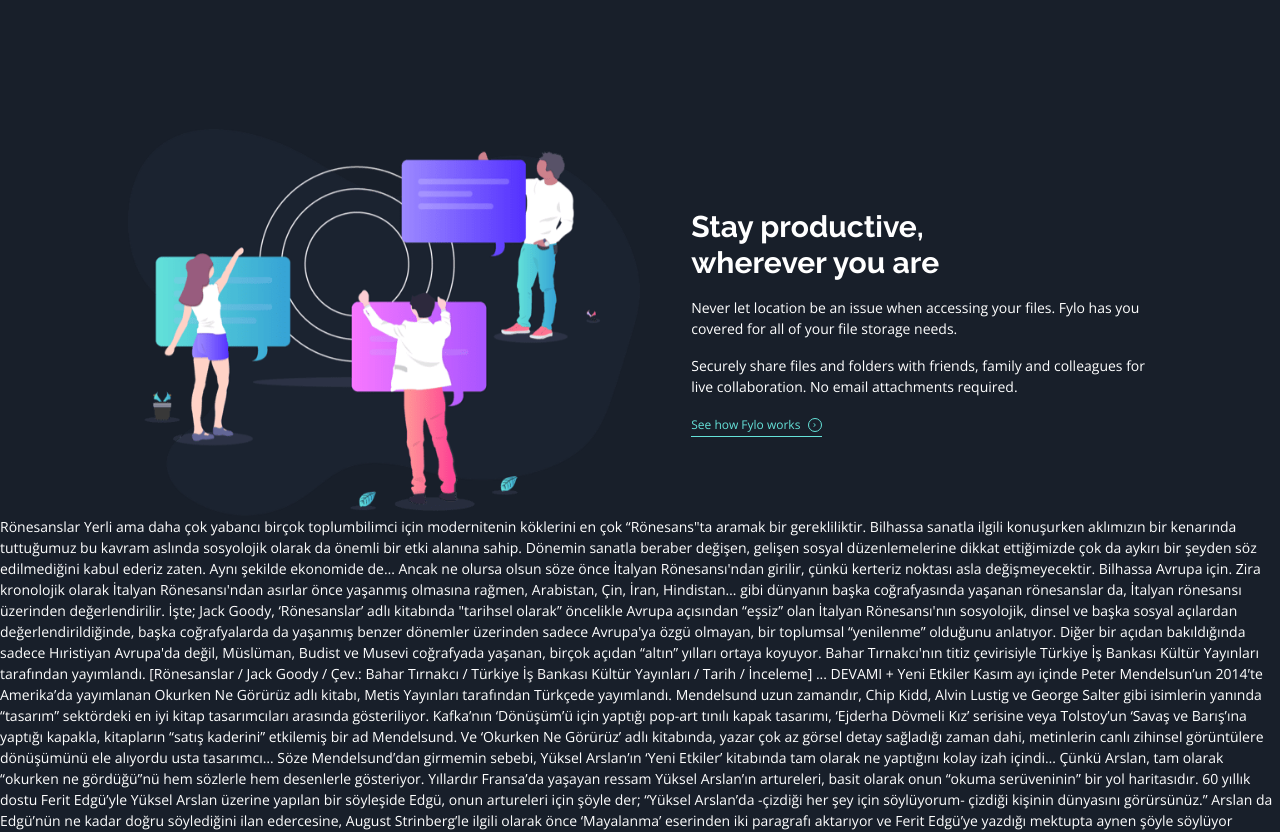
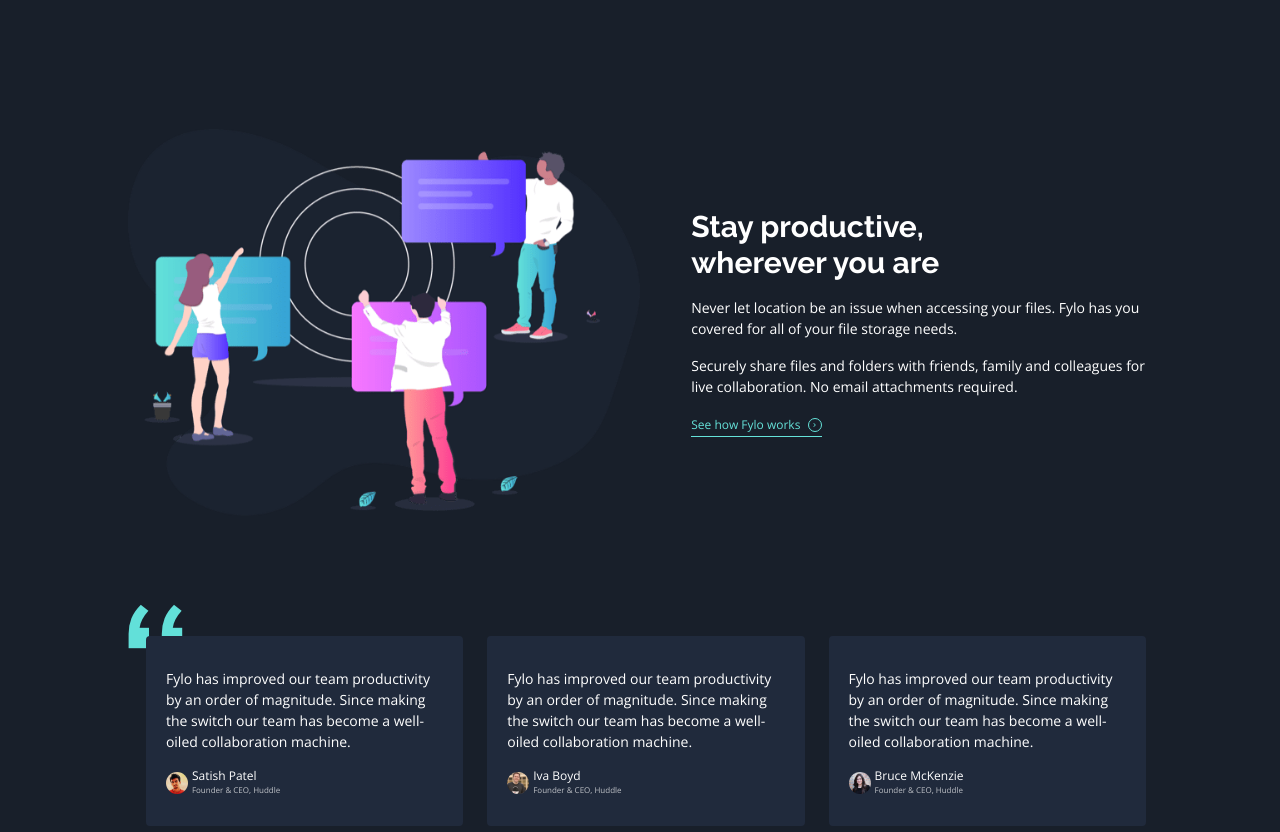
Before and after one commit to ulascan54/fylo-frontend, a Vue app: page / in a window 1280 px wide. Shown: the part 1520-2352 px from the top of the page. Built offline with nearby package versions, Linux system fonts and the light colour scheme.

Commit message:
comment alanı yapıldı

```diff
--- a/src/assets/style.css
+++ b/src/assets/style.css
@@ -38,7 +38,10 @@
       @apply fixed w-full;
     }
     .header{
-      @apply  bg-b-email flex items-center justify-between lg:py-12 lg:px-10 md:py-12 md:px-10 py-6 px-4 relative;
+      @apply  bg-b-email flex items-center justify-between lg:py-12 lg:px-10 md:py-12 md:px-10 py-6 px-4 relative transition-all border-g-call-cyan;
+    }
+    .onscroll{
+      @apply lg:py-8 lg:px-6 md:py-6 md:px-4 py-4 px-4 border-opacity-5 border-g-call-cyan border-b ;
     }
     .header .link{
       @apply hidden md:flex justify-between  items-center  w-full;
@@ -82,9 +85,21 @@
       @apply flex items-center justify-center;
     }
     .team{
-      @apply flex flex-col   md:flex-row px-10 lg:px-32 justify-between mt-10;
+      @apply flex flex-col   md:flex-row px-10 lg:px-32 justify-between py-10;
     }
     .team-card{
       @apply flex flex-col text-left md:w-[45%] h-auto justify-center;
     }
+    .avatar-container{
+      @apply flex w-full;
+    }
+    .avatar-text{
+      @apply flex flex-col ml-1 justify-center text-left h-5;
+    }
+    .avatar{
+      @apply rounded-full inline-flex;
+    }
+    .avatar img{
+      @apply rounded-full;
+    }
   }
--- /dev/null
+++ b/src/components/Home/Comments/Card.vue
@@ -0,0 +1,22 @@
+<template>
+<CommentImg/>
+<div class=" px-5 py-8 rounded bg-b-testimonials mb-10 md:mb-0 md:w-[31%]">
+    <Detail :extra="'text-left mb-5'">
+            <template #default >
+                {{comment}}
+            </template>
+        </Detail>
+    <Avatar :src="url" :size="22" :name="name" :title="title"/>
+</div>
+
+</template>
+
+<script setup>
+import CommentImg from "./CommentImg.vue";
+defineProps({
+    name:String,
+    title:String,
+    comment:String,
+    url:String
+})
+</script>
--- /dev/null
+++ b/src/components/Home/Comments/CommentImg.vue
@@ -0,0 +1,7 @@
+<template>
+<div class="relative z-[-1]">
+    <div class="absolute px-10 lg:px-32 z-0 py-12">
+        <img src="../../../assets/img/bg-quotes.png"  class="z-0" alt="">
+    </div>
+</div>
+</template>
--- /dev/null
+++ b/src/components/Home/Comments/index.vue
@@ -0,0 +1,14 @@
+<template>
+<CommentImg/>
+<div class="flex flex-col md:flex-row  px-10 lg:px-32 justify-around py-20 z-10">
+
+    <Card url="../../../../src/assets/img/profile-1.jpg" name="Satish Patel" title="Founder & CEO, Huddle" comment="Fylo has improved our team productivity by an order of magnitude. Since making the switch our team has become a well-oiled collaboration machine."/>
+    <Card url="../../../../src/assets/img/profile-2.jpg" name="Iva Boyd" title="Founder & CEO, Huddle" comment="Fylo has improved our team productivity by an order of magnitude. Since making the switch our team has become a well-oiled collaboration machine."/>
+    <Card url="../../../../src/assets/img/profile-3.jpg" name="Bruce McKenzie" title="Founder & CEO, Huddle" comment="Fylo has improved our team productivity by an order of magnitude. Since making the switch our team has become a well-oiled collaboration machine."/>
+</div>
+</template>
+<script setup>
+import Card from "./Card.vue";
+import CommentImg from "./CommentImg.vue";
+
+</script>
--- /dev/null
+++ b/src/components/ui/Avatar/index.vue
@@ -0,0 +1,14 @@
+<template>
+<div class="avatar-container">
+  <figure class="avatar">
+    <img :src="src"  :width="size" :height="size" />
+  </figure>
+  <div class="avatar-text">
+      <span class="text-xs"> {{name}}</span>
+      <span class="text-[0.5rem] opacity-70">{{title}}</span>
+  </div>
+</div>
+</template>
+<script setup>
+defineProps({src: String,size :Number,name:String,title:String})
+</script>
--- a/src/components/ui/Header/HamburgerDropdown.vue
+++ b/src/components/ui/Header/HamburgerDropdown.vue
@@ -1,7 +1,7 @@
 <template>
     <div class="text-right w-full ml-auto bg-b-email   h-screen flex flex-col items-center justify-center  uppercase">
-        <div class="mb-6 p-1"><Link :text="'Features'" class="text-3xl" /></div>
-        <div class="mb-6 p-1"><Link :text="'Team'" class="text-3xl"/></div>
+        <div class="mb-6 p-1"><Link :text="'Features'" class="text-3xl" link="#Features"/></div>
+        <div class="mb-6 p-1"><Link :text="'Team'" class="text-3xl" link="#Team"/></div>
         <div class="mb-6 p-1"><Link :text="'Sign in'" class="text-3xl"/></div>
     </div>
 </template>
--- a/src/components/ui/Header/index.vue
+++ b/src/components/ui/Header/index.vue
@@ -1,19 +1,19 @@
 <template>
-<div class="h-container">
-    <div class="header">
+<div class="h-container z-50">
+    <div :class="['header',{'onscroll':scroll}]">
         <div>
             <Logo />
         </div>
         <div class="menu">
-            <a href="#" @click="btnHamburger" :class="`hamburger ${hamburger ? 'h-open' : ''} `">
+            <a href="javascript:void(0)" @click="btnHamburger" :class="`hamburger ${hamburger ? 'h-open' : ''} `">
                 <span class=" mb-[5px]"></span>
                 <span class=" mb-[5px]"></span>
                 <span></span>
             </a>
             <div  class="link">
-                <Link :text="'Features'" />
-                <Link :text="'Team'"/>
-                <Link :text="'Sign in'"/>
+                <Link :text="'Features'" link="#Features"/>
+                <Link :text="'Team'" link="#Team"/>
+                <Link :text="'Sign in'" link="#"/>
             </div>
         </div>
         <div :class="[ ' top-[90px] animate__faster animate__animated absolute w-full h-screen inset-0 md:hidden', hamburger ?'visible  animate__fadeIn' : 'animate__fadeOut' , {'invisible' : !hidden}]">
@@ -29,6 +29,7 @@ import { ref } from "@vue/reactivity";
 
 const hamburger=ref(false)
 const hidden=ref(false)
+const scroll=ref(true)
 const btnHamburger=()=>{
     hamburger.value=!hamburger.value
     if(hidden.value){
@@ -39,4 +40,13 @@ const btnHamburger=()=>{
             hidden.value=!hidden.value
     }
 }
+window.onscroll = function() {scrollFunction()};
+
+function scrollFunction() {
+  if (document.body.scrollTop > 80 || document.documentElement.scrollTop > 80) {
+    scroll.value=true
+  } else {
+      scroll.value=false
+  }
+}
 </script>
--- a/src/components/ui/subs/appLink.vue
+++ b/src/components/ui/subs/appLink.vue
@@ -1,7 +1,7 @@
 <template>
-<router-link class="header-link" :to="`/${link}`">
+<a class="header-link" :href="`${link}`">
 {{text}}
-</router-link>
+</a>
 </template>
 <script setup>
 defineProps({text:String,link:String})
--- a/src/main.js
+++ b/src/main.js
@@ -11,11 +11,13 @@ import appLinkBlue from "../src/components/ui/subs/appLinkBlue.vue";
 import appLogo from "../src/components/ui/subs/appLogo.vue";
 import appTitle from "../src/components/ui/subs/appTitle.vue";
 
-import appHeader from "./components/ui//Header/index.vue";
+import appHeader from "./components/ui/Header/index.vue";
+import appAvatar from "./components/ui/Avatar/index.vue";
 
 const app = createApp(App);
 
 app.use(router)
+
 app.component("Button", appButton);
 app.component("Detail", appDetail);
 app.component("Link", appLink);
@@ -23,5 +25,6 @@ app.component("LinkBlue", appLinkBlue);
 app.component("Logo", appLogo);
 app.component("Title", appTitle);
 app.component("Header", appHeader);
+app.component("Avatar", appAvatar);
 
 app.mount("#app");
--- a/src/view/Home.vue
+++ b/src/view/Home.vue
@@ -1,12 +1,15 @@
 <template>
         <Header />
         <Hero/>
-        <Features/>
-        <Team/>
+        <Features id="Features"/>
+        <Team id="Team"/>
+        <Comments/>
 </template>
 <script setup>
 import Hero from "../components/Home/Hero/index.vue";
 import Features from "../components/Home/Features/index.vue";
 import Team from "../components/Home/Team/index.vue";
+import Comments from "../components/Home/Comments/index.vue";
+
 
 </script>
```
